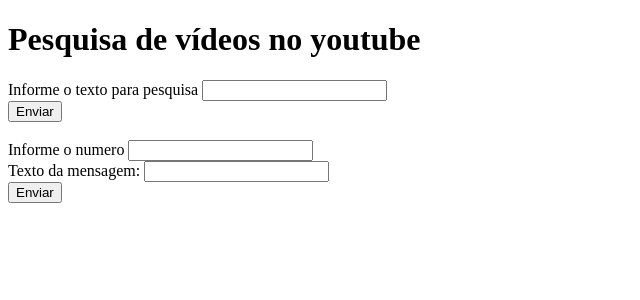
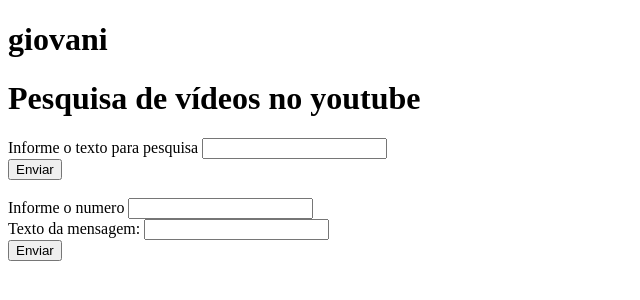
Before and after one commit to deganiG/aula1004, a plain HTML site: page index.html in a window 1280 px wide. Shown: the whole page, without its empty margins (0-640 px from the left). Drawn offline with Linux system fonts and the light colour scheme.

Commit message:
versao 2

```diff
--- a/index.html
+++ b/index.html
@@ -5,7 +5,7 @@
     <meta name="viewport" content="width=device-width, initial-scale=1.0">
     <title>Videos</title>
 </head>
-
+<h1>giovani</h1>
 <body>
     <h1>Pesquisa de vídeos no youtube</h1>
 <form action="https://www.youtube.com/results" method="get">
```
